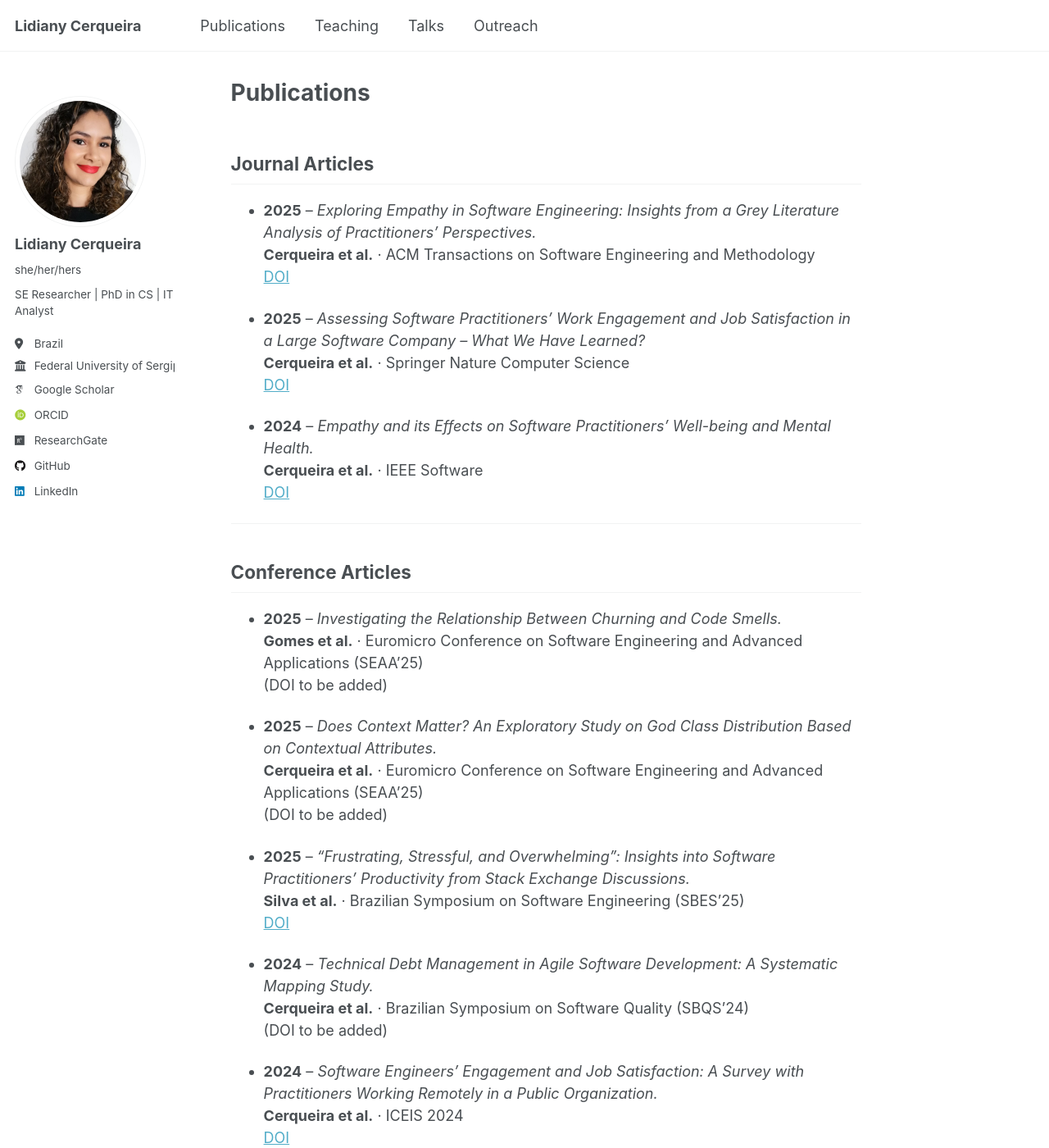
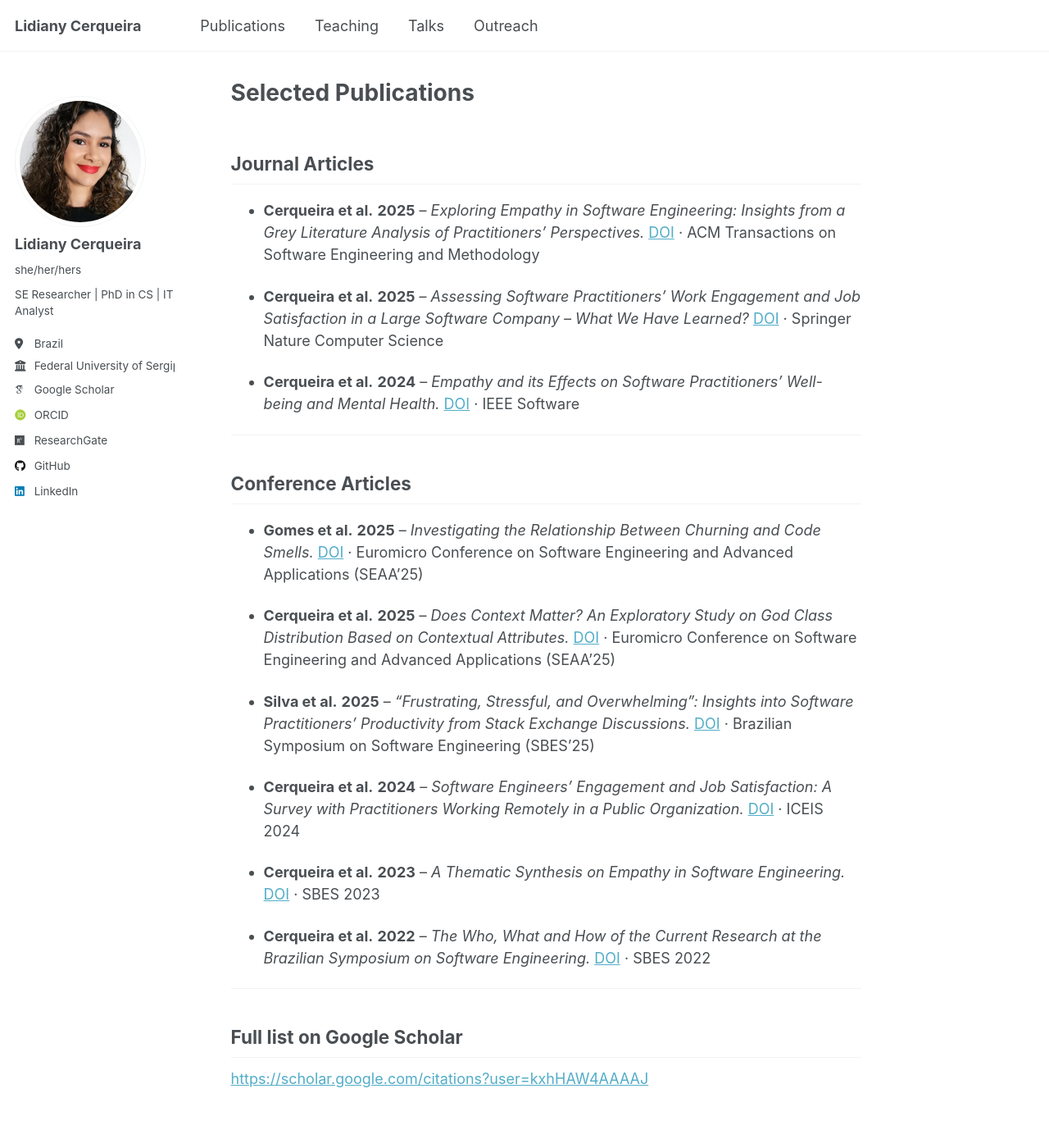
Before and after one commit to lidianycs/lidianycs.github.io, a Jekyll site: the page built from _pages/publications.md, in a window 1280 px wide and 1400 px high. Shown: the whole window at 82% size. Built offline with Jekyll 4.4.1, drawn with Linux system fonts in a browser that asks for light colours; some web fonts are replaced; some of the changed text lies outside the part shown.

Commit message:
Update publications.md

```diff
--- a/_pages/publications.md
+++ b/_pages/publications.md
@@ -1,62 +1,44 @@
 ---
 layout: single
-title: "Publications"
+title: "Selected Publications"
 permalink: /publications/
 author_profile: true
 ---
 
 ## Journal Articles
 
-- **2025** – *Exploring Empathy in Software Engineering: Insights from a Grey Literature Analysis of Practitioners’ Perspectives.*
-  **Cerqueira et al.** · ACM Transactions on Software Engineering and Methodology
-  [DOI](https://doi.org/10.1145/3748721){:target="_blank" rel="noopener"}
+- **Cerqueira et al.** **2025** – *Exploring Empathy in Software Engineering: Insights from a Grey Literature Analysis of Practitioners’ Perspectives.*   [DOI](https://doi.org/10.1145/3748721){:target="_blank" rel="noopener"}
+  · ACM Transactions on Software Engineering and Methodology
 
-- **2025** – *Assessing Software Practitioners’ Work Engagement and Job Satisfaction in a Large Software Company – What We Have Learned?*
-  **Cerqueira et al.** · Springer Nature Computer Science
-  [DOI](https://doi.org/10.1007/s42979-025-03772-1){:target="_blank" rel="noopener"}
+- **Cerqueira et al.** **2025** – *Assessing Software Practitioners’ Work Engagement and Job Satisfaction in a Large Software Company – What We Have Learned?*  [DOI](https://doi.org/10.1007/s42979-025-03772-1){:target="_blank" rel="noopener"}
+  · Springer Nature Computer Science
 
-- **2024** – *Empathy and its Effects on Software Practitioners’ Well-being and Mental Health.*
-  **Cerqueira et al.** · IEEE Software
-  [DOI](https://doi.org/10.1109/MS.2024.3377897){:target="_blank" rel="noopener"}
+-  **Cerqueira et al.** **2024** – *Empathy and its Effects on Software Practitioners’ Well-being and Mental Health.*  [DOI](https://doi.org/10.1109/MS.2024.3377897){:target="_blank" rel="noopener"}
+ · IEEE Software
 
 ---
 
 ## Conference Articles
 
-- **2025** – *Investigating the Relationship Between Churning and Code Smells.*
-  **Gomes et al.** · Euromicro Conference on Software Engineering and Advanced Applications (SEAA’25)
-  (DOI to be added)
+- **Gomes et al.** **2025** – *Investigating the Relationship Between Churning and Code Smells.*  [DOI](https://link.springer.com/chapter/10.1007/978-3-032-04207-1_23){:target="_blank" rel="noopener"}
+  · Euromicro Conference on Software Engineering and Advanced Applications (SEAA’25)
 
-- **2025** – *Does Context Matter? An Exploratory Study on God Class Distribution Based on Contextual Attributes.*
-  **Cerqueira et al.** · Euromicro Conference on Software Engineering and Advanced Applications (SEAA’25)
-  (DOI to be added)
+-  **Cerqueira et al.** **2025** – *Does Context Matter? An Exploratory Study on God Class Distribution Based on Contextual Attributes.*  [DOI](https://link.springer.com/chapter/10.1007/978-3-032-04207-1_26)
+ · Euromicro Conference on Software Engineering and Advanced Applications (SEAA’25)
 
-- **2025** – *“Frustrating, Stressful, and Overwhelming”: Insights into Software Practitioners’ Productivity from Stack Exchange Discussions.*
-  **Silva et al.** · Brazilian Symposium on Software Engineering (SBES’25)
-  [DOI](https://doi.org/10.1145/3701625.3701669){:target="_blank" rel="noopener"}
+-  **Silva et al.** **2025** – *“Frustrating, Stressful, and Overwhelming”: Insights into Software Practitioners’ Productivity from Stack Exchange Discussions.*  [DOI](https://doi.org/10.1145/3701625.3701669){:target="_blank" rel="noopener"}
+  · Brazilian Symposium on Software Engineering (SBES’25)
 
-- **2024** – *Technical Debt Management in Agile Software Development: A Systematic Mapping Study.*
-  **Cerqueira et al.** · Brazilian Symposium on Software Quality (SBQS’24)
-  (DOI to be added)
+- **Cerqueira et al.**  **2024** – *Software Engineers’ Engagement and Job Satisfaction: A Survey with Practitioners Working Remotely in a Public Organization.*  [DOI](https://doi.org/10.5220/0012676400003690){:target="_blank" rel="noopener"}
+  · ICEIS 2024
 
-- **2024** – *Software Engineers’ Engagement and Job Satisfaction: A Survey with Practitioners Working Remotely in a Public Organization.*
-  **Cerqueira et al.** · ICEIS 2024
-  [DOI](https://doi.org/10.5220/0012676400003690){:target="_blank" rel="noopener"}
+- **Cerqueira et al.** **2023** – *A Thematic Synthesis on Empathy in Software Engineering.*  [DOI](https://doi.org/10.1145/3613372.3613407){:target="_blank" rel="noopener"}
+  · SBES 2023
 
-- **2023** – *A Thematic Synthesis on Empathy in Software Engineering.*
-  **Cerqueira et al.** · SBES 2023
-  [DOI](https://doi.org/10.1145/3613372.3613407){:target="_blank" rel="noopener"}
-
-- **2022** – *The Who, What and How of the Current Research at the Brazilian Symposium on Software Engineering.*
-  **Cerqueira et al.** · SBES 2022
-  [DOI](https://doi.org/10.1007/978-3-031-20718-2_23){:target="_blank" rel="noopener"}
-
-- **2020** – *An Assessment of Project-Based Learning Towards Applied Health Informatics Teaching in an Undergraduate Class.*
-  **Santos et al.** · SBIE 2020
-  [DOI](https://doi.org/10.5753/cbie.sbie.2020.202){:target="_blank" rel="noopener"}
+-  **Cerqueira et al.** **2022** – *The Who, What and How of the Current Research at the Brazilian Symposium on Software Engineering.*  [DOI](https://doi.org/10.1007/978-3-031-20718-2_23){:target="_blank" rel="noopener"}
+ · SBES 2022
 
 ---
 
-## Other Links
-- Full list on **Google Scholar**:
+## Full list on Google Scholar
   [https://scholar.google.com/citations?user=kxhHAW4AAAAJ](https://scholar.google.com/citations?user=kxhHAW4AAAAJ){:target="_blank" rel="noopener"}
```
